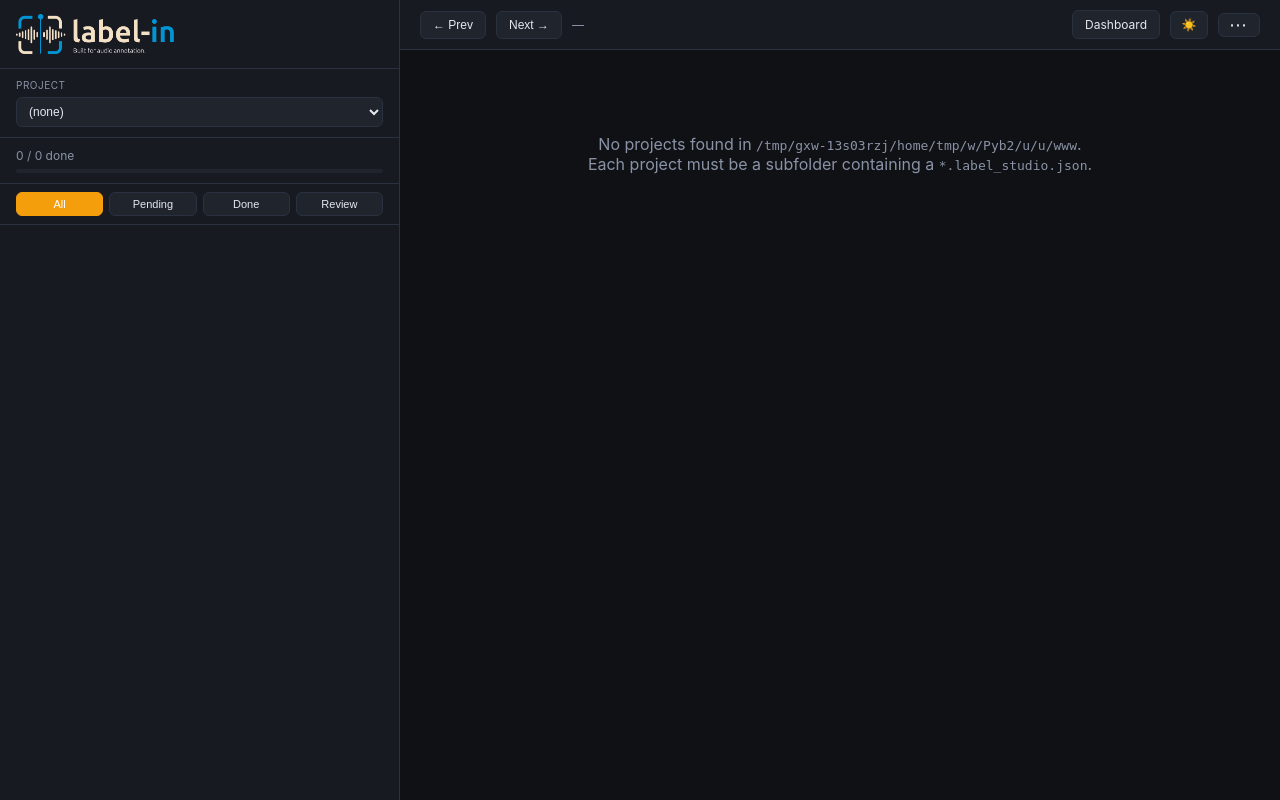
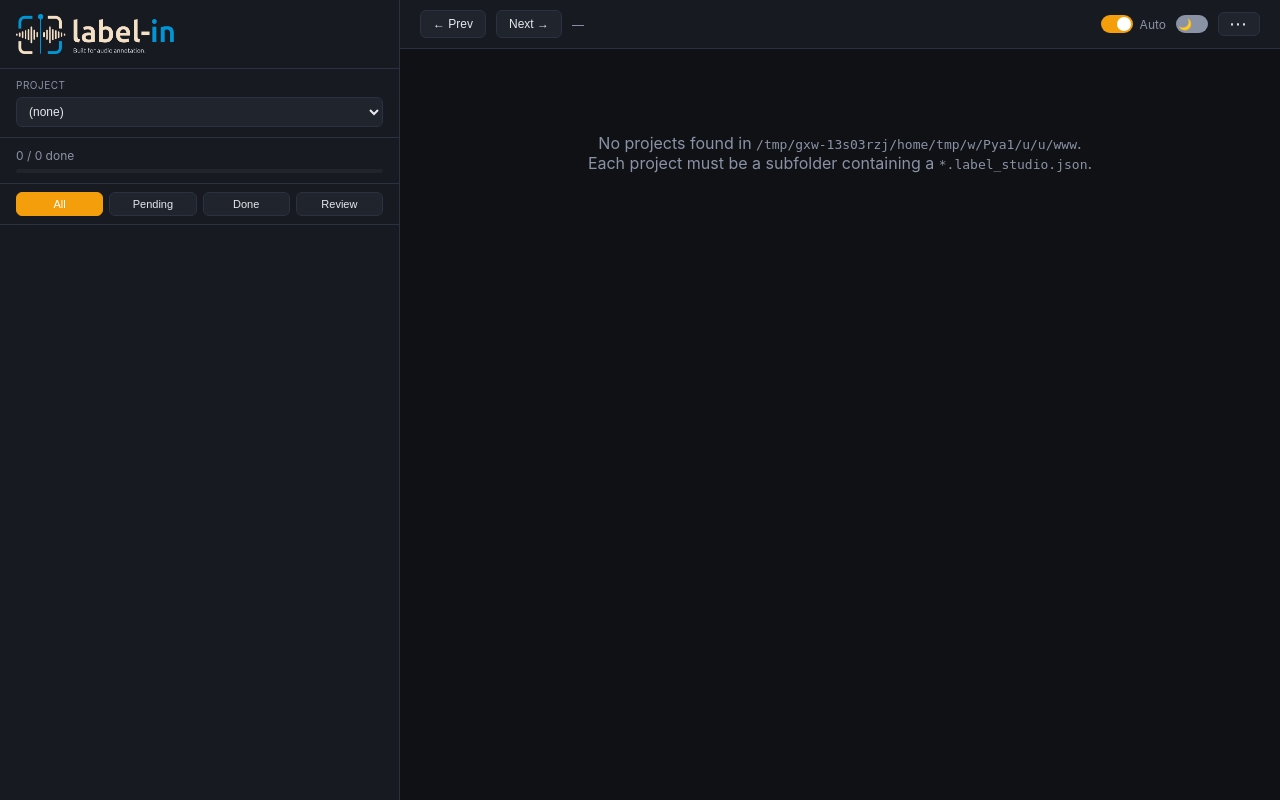
Before and after one commit to nyvoahary/label-in, a Flask app: page /projects in a window 1280 px wide. Run offline with Flask 3, Linux system fonts and the light colour scheme; data that the repository does not hold is empty.

Commit message:
Enhance dashboard and index UI with new toggle switches for autoplay and theme; refactor NAS action buttons for improved functionality

```diff
--- a/templates/dashboard.html
+++ b/templates/dashboard.html
@@ -87,9 +87,12 @@
 
   .project-grid { display: grid; grid-template-columns: repeat(auto-fill, minmax(340px, 1fr)); gap: 14px; }
   .project-card { background: var(--panel); border: 1px solid var(--border); border-radius: 10px;
-    padding: 20px; transition: border-color .15s, transform .15s; }
+    padding: 20px; transition: border-color .15s, transform .15s; position: relative; overflow: hidden; }
   .project-card.clickable { cursor: pointer; }
   .project-card.clickable:hover { border-color: var(--accent); transform: translateY(-2px); }
+  .project-card .done-badge { position: absolute; top: 0; right: 0; background: var(--done);
+    color: #fff; font-size: 10px; font-weight: 700; text-transform: uppercase; letter-spacing: .04em;
+    padding: 4px 14px 4px 16px; border-radius: 0 10px 0 8px; }
   .project-card .name { font-size: 14px; font-weight: 600; margin-bottom: 12px;
     overflow: hidden; text-overflow: ellipsis; white-space: nowrap;
     display: flex; align-items: center; gap: 8px; }
@@ -320,6 +323,7 @@ function renderLocalCard(p, onNas) {
 
   return `
     <div class="project-card clickable" data-name="${esc(p.name)}">
+      ${pct >= 100 ? `<div class="done-badge">Done</div>` : ""}
       <div class="name">${esc(p.name)}</div>
       <div class="stats">
         <div class="stat-item done"><div class="num">${p.done}</div><div class="lbl">Done</div></div>
--- a/templates/index.html
+++ b/templates/index.html
@@ -69,26 +69,31 @@
   .toolbar .spacer { flex: 1; }
   .toolbar button, .toolbar a.btn { background: var(--panel-2); color: var(--text); border: 1px solid var(--border);
     border-radius: 6px; padding: 6px 12px; font-size: 12px; cursor: pointer; text-decoration: none; }
-  .toolbar .theme-btn { display: inline-flex; align-items: center; justify-content: center; width: 38px; padding: 6px; transition: transform .15s ease, background .15s ease, border-color .15s ease, color .15s ease; overflow: hidden; }
-  .toolbar .theme-btn:hover { transform: scale(1.05); border-color: var(--accent); background: rgba(255, 255, 255, 0.08); }
-  .toolbar .theme-btn:active { transform: scale(0.98); background: rgba(255, 255, 255, 0.14); }
-  .light-theme .toolbar .theme-btn:hover { background: rgba(0, 0, 0, 0.05); }
-  .light-theme .toolbar .theme-btn:active { background: rgba(0, 0, 0, 0.1); }
-  .toolbar .theme-btn.animating { animation: icon-slide 240ms ease; }
-  @keyframes icon-slide { 0% { opacity: 0; transform: translateY(12px); } 100% { opacity: 1; transform: translateY(0); } }
   .toolbar button.primary { background: var(--accent); border-color: var(--accent); color: white; }
   .toolbar button:hover { border-color: var(--accent); }
   .toolbar .meta { font-size: 12px; color: var(--muted); }
+  .toggle-switch { display: inline-flex; align-items: center; gap: 7px; cursor: pointer; user-select: none; }
+  .toggle-switch input { display: none; }
+  .toggle-track { width: 32px; height: 18px; background: var(--muted); border-radius: 9px;
+    position: relative; transition: background .2s; flex-shrink: 0; }
+  .toggle-switch input:checked ~ .toggle-track { background: var(--accent); }
+  .toggle-thumb { position: absolute; top: 2px; left: 2px; width: 14px; height: 14px;
+    background: #fff; border-radius: 50%; transition: left .2s; }
+  .toggle-switch input:checked ~ .toggle-track .toggle-thumb { left: 16px; }
+  .toggle-thumb { display: flex; align-items: center; justify-content: center; font-size: 10px; line-height: 1; }
+  .theme-thumb { background: none; font-size: 11px; }
+  .toggle-label { font-size: 12px; color: var(--muted); }
   .overflow-menu { position: relative; }
   .overflow-btn { font-size: 18px !important; line-height: 1; padding: 2px 10px !important; letter-spacing: 2px; }
   .overflow-dropdown { position: absolute; top: 100%; right: 0; margin-top: 4px;
     background: var(--panel); border: 1px solid var(--border); border-radius: 8px;
     min-width: 180px; display: none; z-index: 100; overflow: hidden; }
   .overflow-dropdown.open { display: block; }
-  .overflow-dropdown button { display: block; width: 100%; background: none; border: none;
-    color: var(--text); padding: 10px 14px; font-size: 13px; text-align: left; cursor: pointer; }
-  .overflow-dropdown button:hover { background: var(--panel-2); }
-  .overflow-dropdown button + button { border-top: 1px solid var(--border); }
+  .overflow-dropdown button, .dropdown-link { display: block; width: 100%; background: none; border: none;
+    color: var(--text); padding: 10px 14px; font-size: 13px; text-align: left; cursor: pointer;
+    text-decoration: none; }
+  .overflow-dropdown button:hover, .dropdown-link:hover { background: var(--panel-2); }
+  .overflow-dropdown button + button, .dropdown-link + button, .dropdown-link + .dropdown-link { border-top: 1px solid var(--border); }
 
   .content { flex: 1; padding: 24px 32px; overflow-y: auto; }
   .meta-row { display: flex; gap: 18px; font-size: 12px; color: var(--muted); margin-bottom: 14px; flex-wrap: wrap; }
@@ -177,13 +182,20 @@
       <button id="nextBtn">Next →</button>
       <span class="meta" id="metaIdx">—</span>
       <div class="spacer"></div>
-      <a class="btn" href="/">Dashboard</a>
-      <button id="themeBtn" class="theme-btn" title="Toggle theme">🌙</button>
+      <label class="toggle-switch" title="Toggle autoplay on next task">
+        <input type="checkbox" id="autoplayBtn">
+        <span class="toggle-track"><span class="toggle-thumb"></span></span>
+        <span class="toggle-label">Auto</span>
+      </label>
+      <label class="toggle-switch" title="Toggle theme">
+        <input type="checkbox" id="themeBtn">
+        <span class="toggle-track theme-track"><span class="toggle-thumb theme-thumb" id="themeIcon">🌙</span></span>
+      </label>
       <div class="overflow-menu">
         <button class="btn overflow-btn" id="overflowBtn" title="More actions">⋯</button>
         <div class="overflow-dropdown" id="overflowDropdown">
-          <button id="backupBtn">Backup to NAS</button>
-          <button id="syncBtn">Sync from NAS</button>
+          <a class="dropdown-link" href="/">Dashboard</a>
+          <div id="nasActions"></div>
         </div>
       </div>
     </div>
@@ -208,6 +220,7 @@ const state = {
   loopRegion: null,
   loop: true,
   rate: 1,
+  autoplay: localStorage.getItem("labelin.autoplay") !== "false",
   saveTimer: null,
 };
 
@@ -297,46 +310,72 @@ async function fetchProjects() {
 async function switchProject(name) {
   state.project = name;
   localStorage.setItem(STORAGE_KEY, name);
-  document.getElementById("backupBtn").onclick = async () => {
-    const btn = document.getElementById("backupBtn");
-    btn.disabled = true;
-    btn.textContent = "Backing up…";
+  renderNasButtons(name);
+  await fetchTasks();
+}
+
+async function renderNasButtons(name) {
+  const container = document.getElementById("nasActions");
+  try {
+    const r = await fetch("/api/sync-status");
+    const j = await r.json();
+    const status = j.projects?.[name];
+    if (!j.nas_accessible || !status) {
+      container.innerHTML = "";
+      return;
+    }
+    let html = "";
+    if (!status.on_nas || status.local_ahead) {
+      html += `<button data-nas="backup">Backup to NAS</button>`;
+    }
+    if (status.nas_ahead) {
+      html += `<button data-nas="sync">Sync from NAS</button>`;
+    }
+    container.innerHTML = html;
+    container._nasProject = name;
+  } catch (e) {
+    container.innerHTML = "";
+  }
+}
+
+async function doBackup(name) {
+  const container = document.getElementById("nasActions");
+  container.innerHTML = "<button disabled>Backing up\u2026</button>";
   try {
     const r = await fetch(`/api/projects/${encodeURIComponent(name)}/backup`, { method: "POST" });
     const j = await r.json();
-      btn.textContent = j.ok ? "✓ Backed up" : "✗ Failed";
+    container.innerHTML = j.ok
+      ? '<button disabled style="color:var(--done)">\u2713 Backed up</button>'
+      : '<button disabled style="color:#ef4444">\u2717 Failed</button>';
     if (!j.ok) console.error(j.error);
   } catch (e) {
-      btn.textContent = "✗ Error";
+    container.innerHTML = '<button disabled style="color:#ef4444">\u2717 Error</button>';
     console.error(e);
   } finally {
-      setTimeout(() => { btn.disabled = false; btn.textContent = "Backup to NAS"; }, 2500);
+    setTimeout(() => renderNasButtons(name), 2500);
   }
-  };
+}
 
-  document.getElementById("syncBtn").onclick = async () => {
-    const btn = document.getElementById("syncBtn");
-    btn.disabled = true;
-    btn.textContent = "Syncing…";
+async function doSync(name) {
+  const container = document.getElementById("nasActions");
+  container.innerHTML = "<button disabled>Syncing\u2026</button>";
   try {
     const r = await fetch(`/api/projects/${encodeURIComponent(name)}/sync`, { method: "POST" });
     const j = await r.json();
     if (!r.ok) {
-        btn.textContent = `✗ ${j.error}`;
+      container.innerHTML = `<button disabled style="color:#ef4444">\u2717 ${j.error}</button>`;
     } else if (j.action === "skipped") {
-        btn.textContent = "✓ Already up to date";
+      container.innerHTML = '<button disabled style="color:var(--done)">\u2713 Already up to date</button>';
     } else {
-        btn.textContent = `✓ Pulled ${j.pulled} task${j.pulled !== 1 ? "s" : ""}`;
+      container.innerHTML = `<button disabled style="color:var(--done)">\u2713 Pulled ${j.pulled} task${j.pulled !== 1 ? "s" : ""}</button>`;
       await fetchTasks();
     }
   } catch (e) {
-      btn.textContent = "✗ Error";
+    container.innerHTML = '<button disabled style="color:#ef4444">\u2717 Error</button>';
     console.error(e);
   } finally {
-      setTimeout(() => { btn.disabled = false; btn.textContent = "Sync from NAS"; }, 3000);
+    setTimeout(() => renderNasButtons(name), 3000);
   }
-  };
-  await fetchTasks();
 }
 
 async function fetchTasks() {
@@ -584,6 +623,10 @@ function select(idx) {
 
   initWavesurfer(audioUrl);
 
+  if (state.autoplay) {
+    state.ws.on("ready", () => { state.ws.play(); }, { once: true });
+  }
+
   const ta = document.getElementById("annotation");
   ta.focus();
   ta.setSelectionRange(ta.value.length, ta.value.length);
@@ -816,20 +859,24 @@ document.addEventListener("keydown", (e) => {
   }
 });
 
+const autoplayBtn = document.getElementById("autoplayBtn");
+autoplayBtn.checked = state.autoplay;
+autoplayBtn.onchange = () => {
+  state.autoplay = autoplayBtn.checked;
+  localStorage.setItem("labelin.autoplay", state.autoplay);
+};
+
 function setTheme(theme) {
   const isLight = theme === "light";
   document.documentElement.classList.toggle("light-theme", isLight);
   const themeBtn = document.getElementById("themeBtn");
-  if (themeBtn) themeBtn.textContent = isLight ? "🌙" : "☀️";
+  if (themeBtn) themeBtn.checked = isLight;
+  const themeIcon = document.getElementById("themeIcon");
+  if (themeIcon) themeIcon.textContent = isLight ? "☀️" : "🌙";
   localStorage.setItem("labelin.theme", theme);
 }
 
 function toggleTheme() {
-  const btn = document.getElementById("themeBtn");
-  if (btn) {
-    btn.classList.add("animating");
-    btn.addEventListener("animationend", () => btn.classList.remove("animating"), { once: true });
-  }
   setTheme(document.documentElement.classList.contains("light-theme") ? "dark" : "light");
 }
 
@@ -839,12 +886,22 @@ const overflowDropdown = document.getElementById("overflowDropdown");
 overflowBtn.onclick = (e) => { e.stopPropagation(); overflowDropdown.classList.toggle("open"); };
 document.addEventListener("click", () => overflowDropdown.classList.remove("open"));
 overflowDropdown.onclick = (e) => {
-  if (e.target.tagName === "BUTTON") {
+  if (e.target.tagName === "BUTTON" || e.target.tagName === "A") {
     overflowDropdown.classList.remove("open");
   }
 };
 
-document.getElementById("themeBtn").onclick = toggleTheme;
+// NAS action delegation
+document.getElementById("nasActions").addEventListener("click", (e) => {
+  const btn = e.target.closest("[data-nas]");
+  if (!btn) return;
+  const name = btn.closest("#nasActions")._nasProject;
+  if (!name) return;
+  if (btn.dataset.nas === "backup") doBackup(name);
+  else if (btn.dataset.nas === "sync") doSync(name);
+});
+
+document.getElementById("themeBtn").onchange = toggleTheme;
 
 const savedTheme = localStorage.getItem("labelin.theme");
 setTheme(savedTheme === "light" ? "light" : "dark");
```
Lines whose indentation alone changed are shown as unchanged.
